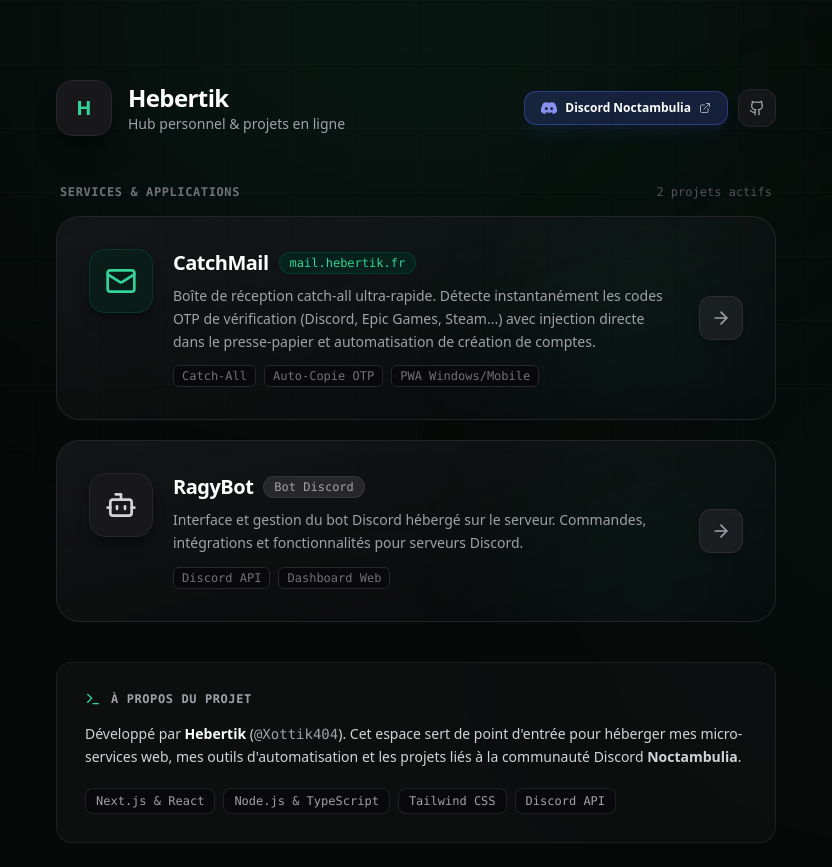
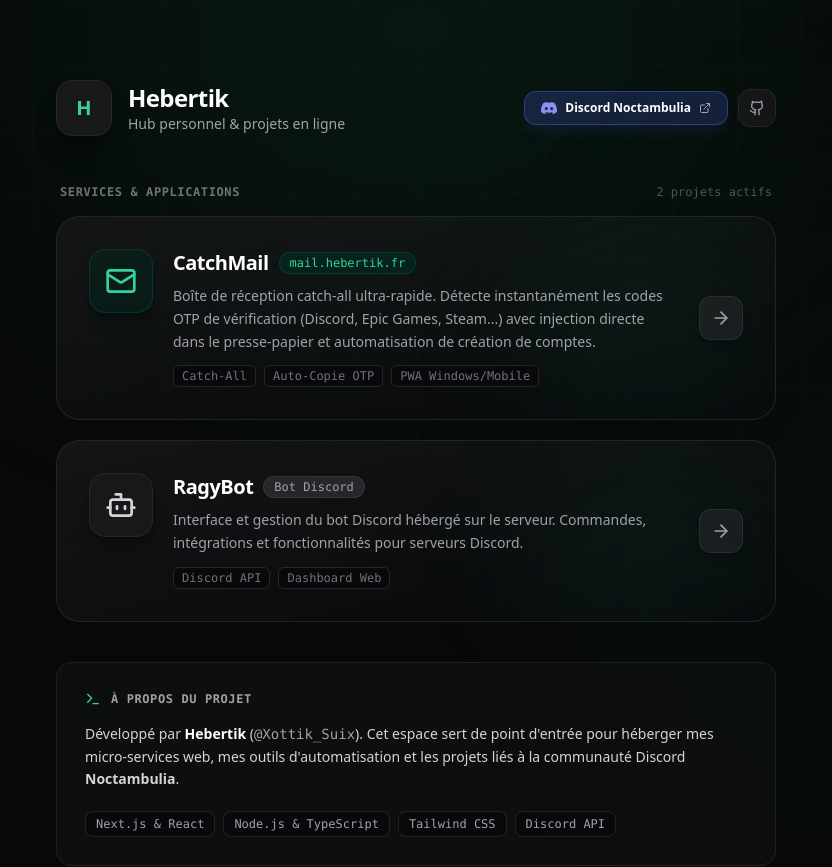
Before and after one commit to Xottik404/CatchMail, a Next.js app: page /hub in a window 1280 px wide. Shown: the top 867 px of the page, without its empty margins (224-1056 px from the left). Built offline with nearby package versions, Linux system fonts and the light colour scheme.

Commit message:
Small changes

```diff
--- a/src/app/hub/page.tsx
+++ b/src/app/hub/page.tsx
@@ -7,7 +7,7 @@ import { Mail, Bot, ArrowRight, Github, ExternalLink, Code2, Terminal, Users, Sp
 function DiscordIcon({ className = "h-4 w-4" }: { className?: string }) {
   return (
     <svg className={className} viewBox="0 0 24 24" fill="currentColor">
-      <path d="M20.317 4.37a19.791 19.791 0 0 0-4.885-1.515.074.074 0 0 0-.079.037c-.21.375-.444.864-.608 1.25a18.27 18.27 0 0 0-5.487 0 12.64 12.64 0 0 0-.617-1.25.077.077 0 0 0-.079-.037A19.736 19.736 0 0 0 3.677 4.37a.07.07 0 0 0-.032.027C.533 9.046-.32 13.58.099 18.057a.082.082 0 0 0 .031.057 19.9 19.9 0 0 0 5.993 3.03.078.078 0 0 0 .084-.028c.462-.63.874-1.295 1.226-1.994.021-.041.001-.09-.041-.106a13.107 13.107 0 0 1-1.872-.892.077.077 0 0 1-.008-.128 10.2 10.2 0 0 0 .372-.292.074.074 0 0 1 .077-.01c3.929 1.793 8.18 1.793 12.061 0a.074.074 0 0 1 .078.01c.12.098.246.198.373.292a.077.077 0 0 1-.006.127 12.299 12.299 0 0 1-1.873.894.077.077 0 0 0-.041.107c.36.698.772 1.362 1.225 1.993a.076.076 0 0 0 .084.028 19.839 19.839 0 0 0 6.002-3.03.077.077 0 0 0 .032-.054c.5-5.177-.838-9.674-3.549-13.66a.061.061 0 0 0-.031-.028zM8.02 15.33c-1.183 0-2.157-1.085-2.157-2.419 0-1.333.956-2.419 2.157-2.419 1.21 0 2.176 1.096 2.157 2.42 0 1.333-.956 2.418-2.157 2.418zm7.975 0c-1.183 0-2.157-1.085-2.157-2.419 0-1.333.955-2.419 2.157-2.419 1.21 0 2.176 1.096 2.157 2.42 0 1.333-.946 2.418-2.157 2.418z"/>
+      <path d="M20.317 4.37a19.791 19.791 0 0 0-4.885-1.515.074.074 0 0 0-.079.037c-.21.375-.444.864-.608 1.25a18.27 18.27 0 0 0-5.487 0 12.64 12.64 0 0 0-.617-1.25.077.077 0 0 0-.079-.037A19.736 19.736 0 0 0 3.677 4.37a.07.07 0 0 0-.032.027C.533 9.046-.32 13.58.099 18.057a.082.082 0 0 0 .031.057 19.9 19.9 0 0 0 5.993 3.03.078.078 0 0 0 .084-.028c.462-.63.874-1.295 1.226-1.994.021-.041.001-.09-.041-.106a13.107 13.107 0 0 1-1.872-.892.077.077 0 0 1-.008-.128 10.2 10.2 0 0 0 .372-.292.074.074 0 0 1 .077-.01c3.929 1.793 8.18 1.793 12.061 0a.074.074 0 0 1 .078.01c.12.098.246.198.373.292a.077.077 0 0 1-.006.127 12.299 12.299 0 0 1-1.873.894.077.077 0 0 0-.041.107c.36.698.772 1.362 1.225 1.993a.076.076 0 0 0 .084.028 19.839 19.839 0 0 0 6.002-3.03.077.077 0 0 0 .032-.054c.5-5.177-.838-9.674-3.549-13.66a.061.061 0 0 0-.031-.028zM8.02 15.33c-1.183 0-2.157-1.085-2.157-2.419 0-1.333.956-2.419 2.157-2.419 1.21 0 2.176 1.096 2.157 2.42 0 1.333-.956 2.418-2.157 2.418zm7.975 0c-1.183 0-2.157-1.085-2.157-2.419 0-1.333.955-2.419 2.157-2.419 1.21 0 2.176 1.096 2.157 2.42 0 1.333-.946 2.418-2.157 2.418z" />
     </svg>
   );
 }
@@ -173,7 +173,7 @@ export default function HubPage() {
 
           <div className="space-y-3 text-sm text-zinc-300 leading-relaxed">
             <p>
-              Développé par <strong className="text-white">Hebertik</strong> (<span className="font-mono text-zinc-400">@Xottik404</span>). Cet espace sert de point d&apos;entrée pour héberger mes micro-services web, mes outils d&apos;automatisation et les projets liés à la communauté Discord <strong>Noctambulia</strong>.
+              Développé par <strong className="text-white">Hebertik</strong> (<span className="font-mono text-zinc-400">@Xottik_Suix</span>). Cet espace sert de point d&apos;entrée pour héberger mes micro-services web, mes outils d&apos;automatisation et les projets liés à la communauté Discord <strong>Noctambulia</strong>.
             </p>
 
             <div className="pt-2 flex flex-wrap gap-2 text-xs font-mono text-zinc-400">
```
